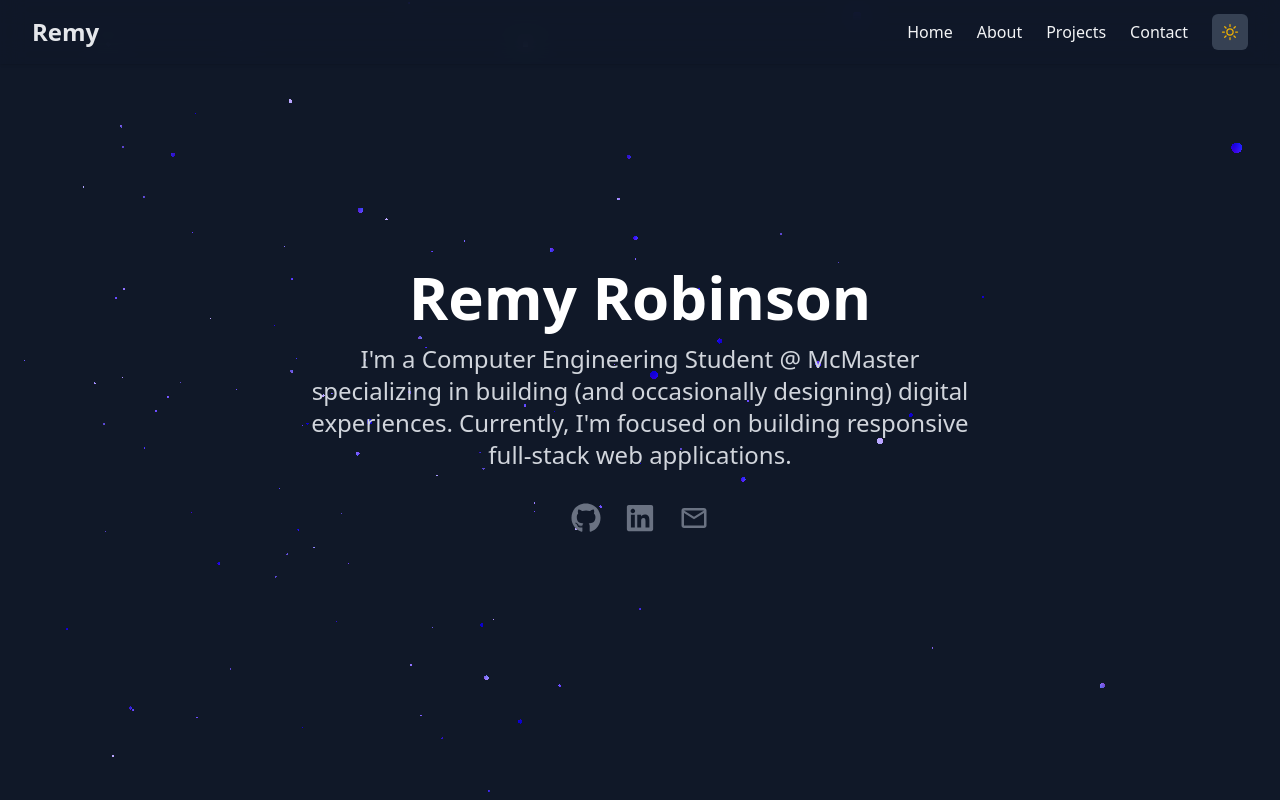
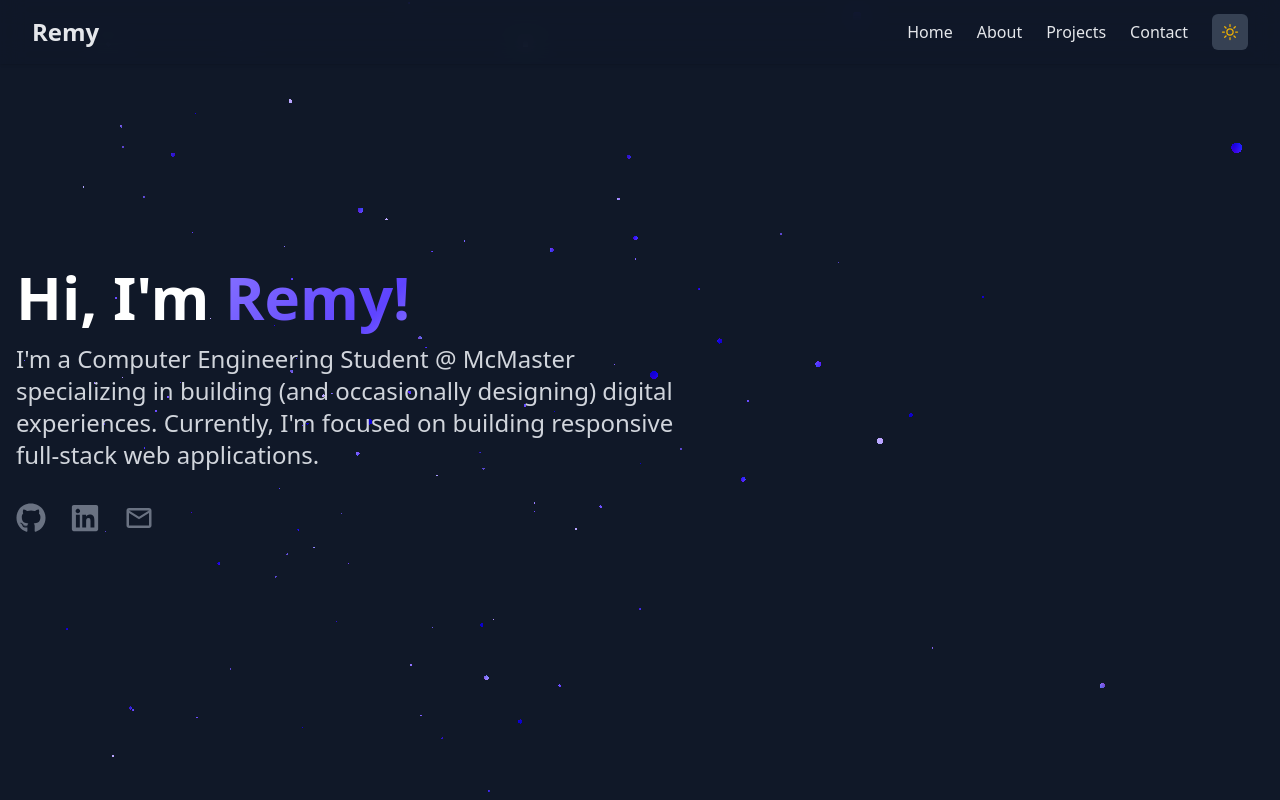
Before and after one commit to Remy-Robinson/personal_portfolio, a React (Vite) app in the folder portfolio/: page / in a window 1280 px wide. Built offline with nearby package versions, Linux system fonts and the light colour scheme.

Commit message:
fixed Navbar issue where hover effect does not work, and added animated text!

```diff
--- a/portfolio/src/App.jsx
+++ b/portfolio/src/App.jsx
@@ -34,13 +34,13 @@ export default function App() {
             </div>
           }
         >
-          <div className = "relative z-0 w-full">
+          <div className = "relative z-0 w-full pointer-events-none">
             <Particles isDark={isDark} />
           </div>
           <div className="relative z-10">
             <HeroSection isDark={isDark} setIsDark={setIsDark} />
           </div>
-          <div className="relative z-20">
+          <div className="relative z-10">
             <NavBar isDark={isDark} setIsDark={setIsDark} />
           </div>
         </Suspense>
--- a/portfolio/src/components/NavBar.jsx
+++ b/portfolio/src/components/NavBar.jsx
@@ -2,28 +2,18 @@ import { useEffect, useState } from "react";
 import { motion, AnimatePresence } from "framer-motion";
 import { SunIcon, MoonIcon, Bars3Icon, XMarkIcon } from "@heroicons/react/24/outline";
 
-const NavBar = ({ isDark = true, setIsDark }) => { // Default to dark mode
+const NavBar = ({ isDark = true, setIsDark }) => {
   const [isOpen, setIsOpen] = useState(false);
 
-  // Initialize and handle theme changes
   useEffect(() => {
     document.documentElement.classList.toggle("dark", isDark);
     localStorage.setItem("darkMode", JSON.stringify(isDark));
   }, [isDark]);
 
-  const toggleTheme = () => {
-    setIsDark(!isDark);
-  };
+  const toggleTheme = () => setIsDark(!isDark);
 
-  // Navbar background colors
-  const navBackground = isDark
-    ? "bg-gray-900/80 text-gray-100"
-    : "bg-white/80 text-gray-900";
-
-  // Mobile menu background
-  const mobileMenuBackground = isDark
-    ? "bg-gray-900/80"
-    : "bg-gray-100";
+  const navBackground = isDark ? "bg-gray-900/80" : "bg-white/80";
+  const mobileMenuBackground = isDark ? "bg-gray-900/80" : "bg-gray-100";
 
   const navItems = [
     { title: "Home", href: "#" },
@@ -33,40 +23,53 @@ const NavBar = ({ isDark = true, setIsDark }) => { // Default to dark mode
   ];
 
   return (
-    <nav className={`fixed top-0 left-0 w-full z-50 ${navBackground} backdrop-blur-md shadow-sm transition-colors duration-300`}>
+    <nav
+      className={`fixed top-0 left-0 w-full z-[9999] ${navBackground} backdrop-blur-md shadow-sm transition-colors duration-300`}
+    >
       <div className="max-w-7xl mx-auto px-4 sm:px-6 lg:px-8">
-        <div className="flex justify-between h-16 items-center">
-
-
-          <a href="#" className={`text-2xl font-bold font-figtree ${isDark ? "text-gray-200" : "text-gray-800"}`}>
+        <div className="flex justify-between items-center h-16">
+          {/* Logo */}
+          <a
+            href="#"
+            className={`text-2xl font-bold font-figtree ${
+              isDark ? "text-gray-200" : "text-gray-800"
+            }`}
+          >
             Remy
           </a>
 
           {/* Desktop Menu */}
           <div className="hidden md:flex items-center space-x-6">
             {navItems.map((item) => (
-              <a
+              <motion.a
                 key={item.title}
                 href={item.href}
-                className="hover:text-indigo-500 transition-colors font-figtree"
+                animate={{ color: isDark ? "#e5e7eb" : "#1f2937" }}
+                whileHover={{
+                  color: isDark ? "#818cf8" : "#6366f1",
+                  scale: 1.05,
+                }}
+                transition={{ type: "spring", stiffness: 100 }}
+                className="font-figtree transition-colors duration-200"
               >
                 {item.title}
-              </a>
+              </motion.a>
             ))}
 
-            {/* Toggle Button */}
-            <button
+            {/* Theme Toggle */}
+            <motion.button
               onClick={toggleTheme}
-              className={`p-2 rounded-md ${
-                isDark ? "bg-gray-700 hover:bg-gray-600" : "bg-gray-200 hover:bg-gray-300"
-              } transition-colors`}
+              whileHover={{ scale: 1.1 }}
+              className={`p-2 rounded-md transition-colors duration-200 ${
+                isDark ? "bg-gray-700" : "bg-gray-200"
+              }`}
             >
               {isDark ? (
                 <SunIcon className="h-5 w-5 text-yellow-500" />
               ) : (
                 <MoonIcon className="h-5 w-5 text-gray-800" />
               )}
-            </button>
+            </motion.button>
           </div>
 
           {/* Mobile Menu Button */}
@@ -94,25 +97,32 @@ const NavBar = ({ isDark = true, setIsDark }) => { // Default to dark mode
           >
             <div className="px-4 py-3 space-y-3">
               {navItems.map((item) => (
-                <a
+                <motion.a
                   key={item.title}
                   href={item.href}
-                  className={`block ${
-                    isDark ? "text-gray-200" : "text-gray-800"
-                  } hover:text-indigo-500 transition-colors`}
                   onClick={() => setIsOpen(false)}
+                  initial={{ color: isDark ? "#e5e7eb" : "#1f2937" }}
+                  whileHover={{
+                    color: isDark ? "#818cf8" : "#6366f1",
+                    scale: 1.05,
+                  }}
+                  transition={{ type: "spring", stiffness: 300 }}
+                  className="block font-figtree transition-colors duration-200"
                 >
                   {item.title}
-                </a>
+                </motion.a>
               ))}
-              <button
+
+              {/* Mobile Theme Toggle */}
+              <motion.button
                 onClick={() => {
                   toggleTheme();
                   setIsOpen(false);
                 }}
-                className={`w-full flex justify-center items-center p-2 rounded-md ${
-                  isDark ? "bg-gray-200 hover:bg-gray-300" : "bg-gray-700 hover:bg-gray-600"
-                } transition-colors`}
+                whileHover={{ scale: 1.05 }}
+                className={`w-full flex justify-center items-center p-2 rounded-md transition-colors duration-200 ${
+                  isDark ? "bg-gray-200" : "bg-gray-700"
+                }`}
               >
                 {isDark ? (
                   <>
@@ -125,7 +135,7 @@ const NavBar = ({ isDark = true, setIsDark }) => { // Default to dark mode
                     <span className="ml-2 text-white">Dark Mode</span>
                   </>
                 )}
-              </button>
+              </motion.button>
             </div>
           </motion.div>
         )}
--- /dev/null
+++ b/portfolio/src/components/heroSection.css
@@ -0,0 +1,22 @@
+@import 'tailwindcss';
+
+
+.animate-gradient {
+    background: linear-gradient(135deg, #8a76ff, #5e43ff, #f9fafb);
+    background-size: 200%,200%;
+    background-clip: text;
+    -webkit-background-clip: text;
+    color: transparent;
+    animation: gradient 5s ease infinite;
+}
+
+@keyframes gradient {
+    0% {
+    }
+    100% {
+        background-position: 0% 0%;
+    }
+    50%{
+        background-position: 100% 100%;
+    }
+}
--- a/portfolio/src/components/heroSection.jsx
+++ b/portfolio/src/components/heroSection.jsx
@@ -1,6 +1,7 @@
 import { useState, useEffect } from "react";
 import { FaGithub, FaLinkedin } from "react-icons/fa";
 import { MdOutlineEmail } from "react-icons/md";
+import './heroSection.css';
 
 const HeroSection = ({ isDark = true, setIsDark }) => {
   const buttons = [
@@ -24,7 +25,6 @@ const HeroSection = ({ isDark = true, setIsDark }) => {
           }`}
         />
       ),
-
     },
     {
       id: 3,
@@ -39,20 +39,22 @@ const HeroSection = ({ isDark = true, setIsDark }) => {
     },
   ];
 
-// MAIN LOOP
-
+  // MAIN LOOP
 
   return (
-    <div className="flex flex-col justify-center items-center min-h-screen px-4 text-center">
+    <div className="flex flex-col justify-center items-left min-h-screen px-4 text-center">
       <h1
-        className={`text-4xl md:text-6xl font-bold mb-4 ${
+        className={`text-left text-4xl md:text-6xl font-bold mb-4 ${
           isDark ? "text-white" : "text-gray-900"
         }`}
       >
-        Remy Robinson
+        Hi, I'm{" "}
+        <span className="text-4xl md:text-6xl font-bold animate-gradient">
+          Remy!
+        </span>
       </h1>
       <p
-        className={`text-lg md:text-2xl mb-8 max-w-2xl ${
+        className={`text-left text-lg md:text-2xl mb-8 max-w-2xl ${
           isDark ? "text-gray-300" : "text-gray-700"
         }`}
       >
@@ -67,6 +69,9 @@ const HeroSection = ({ isDark = true, setIsDark }) => {
             href={button.href}
             target="_blank"
             rel="noopener noreferrer"
+            whileHover={{
+              color: isDark ? "#818cf8" : "#6366f1",
+            }}
             className={`text-3xl ${button.className}`}
           >
             {button.icon}
```
